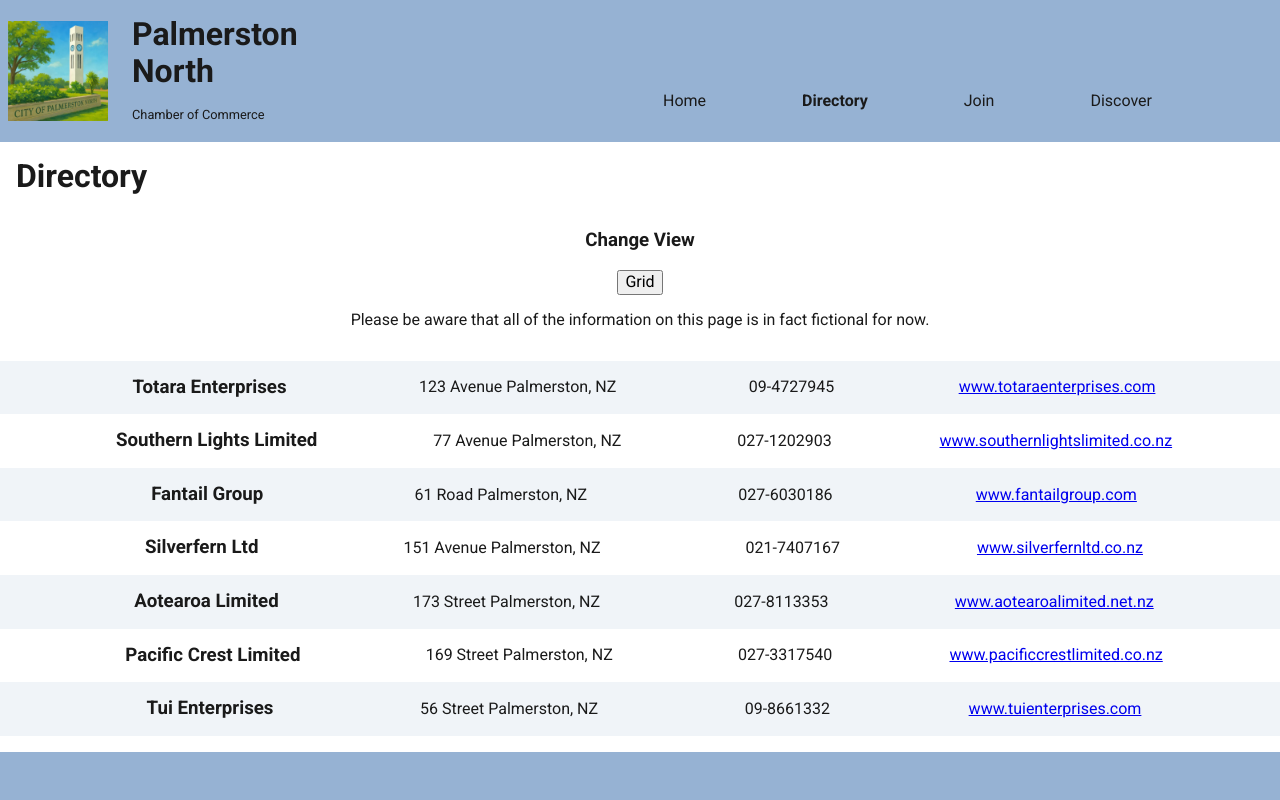
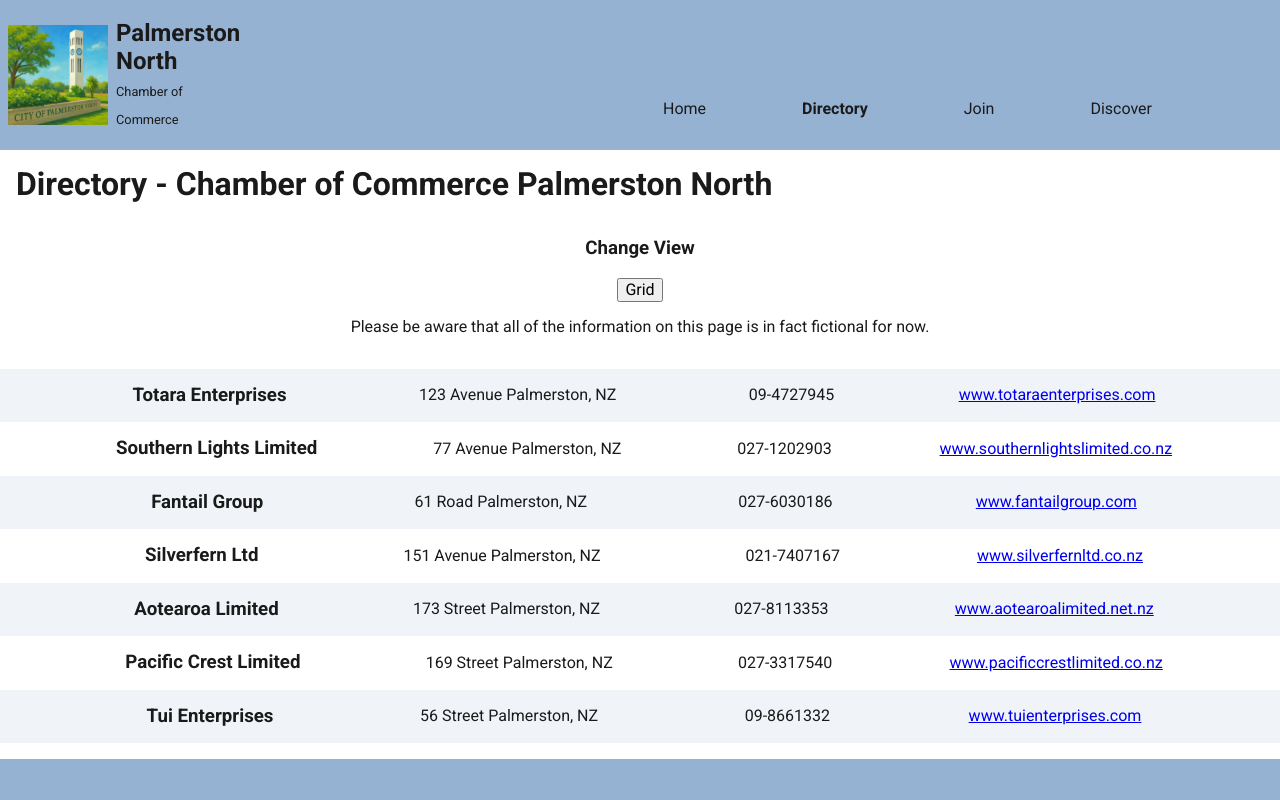
Before and after one commit to chiazmus/wdd231, a plain HTML site: page chamber/directory.html in a window 1280 px wide. Shown: the top 800 px of the page. Drawn offline with Linux system fonts and the light colour scheme.

Commit message:
more jumping through hoops

```diff
--- a/chamber/directory.html
+++ b/chamber/directory.html
@@ -9,7 +9,7 @@
     <meta property="og:description" content="A Chamber of Commerce Site for the city of Palmerston North, New Zealand"/>
     <meta property="og:image" content="images/palmy-hopwood-tower.webp"/>
     <meta property="og:url" content="https://chiazmus.github.io/wdd231/chamber/index.html"/>
-    <title>Directory</title>
+    <title>Directory - Chamber of Commerce Palmerston North</title>
     <link rel="icon" href="images/favicon.ico">
     <link rel="preload" href="images/facebook.png" as="image">
     <link rel="preload" href="images/instagram.png" as="image">
@@ -29,7 +29,7 @@
     <header>
         <div id="title-card">
             <img src="images/palmy-hopwood-tower.webp" alt="Chamber of Commerce Image" width="500" height="500" loading="lazy">
-            <h1>Palmerston North<br><span id="small">Chamber of Commerce</span></h1>
+            <h2>Palmerston North<br><span id="small">Chamber of Commerce</span></h2>
         </div>
         <button id="menuButton" aria-label="Menu"></button>
         <nav id="navigation">
@@ -42,7 +42,7 @@
         </nav>
     </header>
     <main>
-        <h1>Directory</h1>
+        <h1>Directory - Chamber of Commerce Palmerston North</h1>
         <div id="viewMenu">
             <h3>Change View</h3>
             <button id="viewButton" aria-label="view">Grid</button>
```
